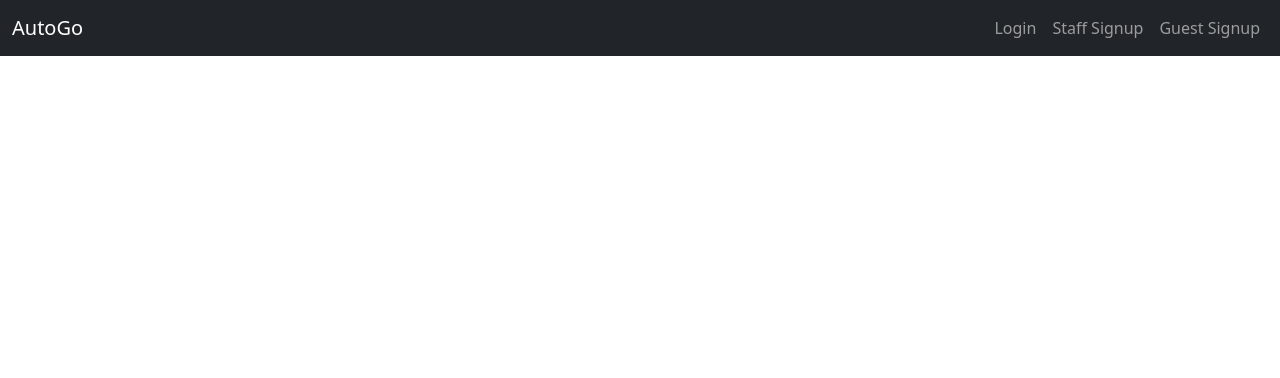
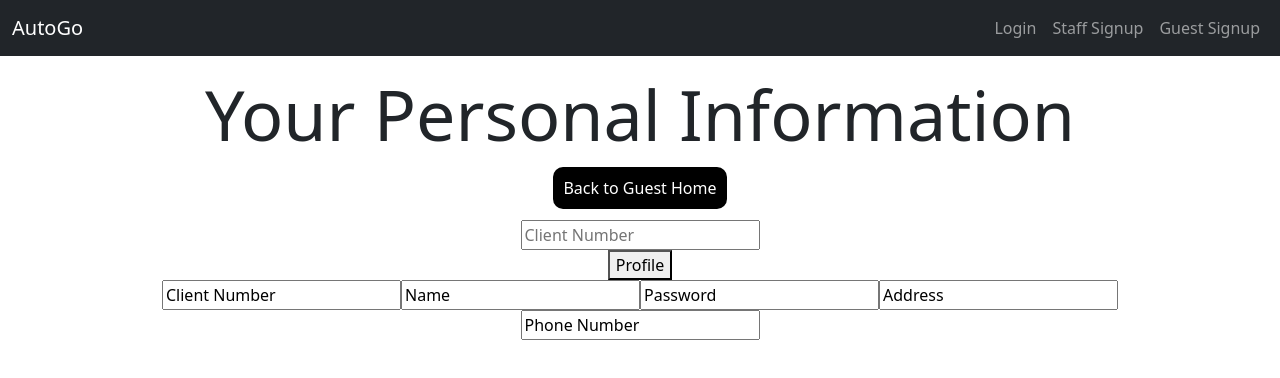
Before and after one commit to lunjielee/3309-AutoGo-GIthub, a React (Create React App) app: page /guest-show-profile in a window 1280 px wide. Shown: the top 378 px of the page. Built offline with nearby package versions, Linux system fonts and the light colour scheme.

Commit message:
my profile uploaded

```diff
--- a/src/App.js
+++ b/src/App.js
@@ -15,6 +15,7 @@ import StaffSignup from './components/staff_signup'
 import GuestSignup from './components/guest_signup'
 import GuestFindItem from './components/guest_find_item'
 import GuestViewAppointment from './components/guest_view_appointments';
+import GuestShowProfile from './components/guest_show_profile';
 import GuestShowBranchAppointment from './components/guest_show_branchAppointment';
 import StaffViewAppointment from './components/staff_view_appointment';
 import StaffViewBranchRevenue from './components/staff_view_branchRevenue';
@@ -61,6 +62,7 @@ class App extends Component {
             <Route path="/guest-signup" element={<GuestSignup />} />
             <Route path="/guest-home" element={<GuestHome />} />
             <Route path="/staff-home" element={<StaffHome />} />
+            <Route path="/guest-show-profile" element={<GuestShowProfile/>}/>
             <Route path="/guest-view-appointment" element={<GuestViewAppointment />} />
             <Route path="/guest-find-item" element={<GuestFindItem/>}/>
             <Route path="/guest-show-branchAppointment" element={<GuestShowBranchAppointment />}/>
--- a/src/components/guest_home.js
+++ b/src/components/guest_home.js
@@ -19,13 +19,13 @@ export default function GuestHome() {
     return (
         <div>Guest Home page<br />
             <div style={a_div_style}>
+                <a href='/guest-show-profile' style={a_style}>my profile</a>
+            </div>
+            <div style={a_div_style}>
                 <a href='/guest-view-appointment' style={a_style}>view my appointments</a>
             </div>
             <div style={a_div_style}>
                 <a href='/add-appointment' style={a_style}>book a appointment</a>
-            </div>
-            <div style={a_div_style}>
-                <a href='' style={a_style}>my profile</a>
             </div>
             <div style={a_div_style}>
                 <a href='/guest-find-item' style={a_style}>Find Locations</a>
--- a/src/components/guest_show_branchAppointment.js
+++ b/src/components/guest_show_branchAppointment.js
@@ -37,7 +37,7 @@ export default function GuestShowBranchAppointment() {
         <div>
             <h1>Show Branch Appointment Of Each Car</h1>
             <div style={a_div_style}>
-                <a href='/staff-home' style={a_style}>Back to Staff Home</a>
+                <a href='/guest-home' style={a_style}>Back to Staff Home</a>
             </div>
             <input onChange={(event)=> {setBranchNo(event.target.value)}} id='branchNo' placeholder='Branch No'></input><br/>
 
--- /dev/null
+++ b/src/components/guest_show_profile.js
@@ -0,0 +1,64 @@
+import React, { useState } from "react";
+import Axios from 'axios';
+
+export default function GuestShowProfile() {
+
+    const a_style = {
+        backgroundColor: "black",
+        color: "white",
+        textDecoration: "none",
+        padding: "10px",
+        borderRadius: "10px",
+    }
+
+    const a_div_style = {
+        margin: "20px",
+    }
+
+    const API_DOMAIN = process.env.API_DOMAIN || 'localhost';
+
+    const [clientNo, setClientNo] = useState();
+    const [clientList, setClientList] = useState([])
+
+    const getClientList = ()=>{
+        console.log(localStorage.currentUser);
+        Axios.post(`http://${API_DOMAIN}:8081/api/guest_show_profile`, {
+            clientNo: clientNo
+
+        }).then(response => {
+            console.log(response.data);
+            setClientList(response.data);
+        })
+    }
+
+    return(
+        <div>
+            <h1>Your Personal Information</h1>
+            <div style={a_div_style}>
+                <a href='/guest-home' style={a_style}>Back to Guest Home</a>
+            </div>
+
+            <input onChange={(event)=> {setClientNo(event.target.value)}} id='clientNo' placeholder="Client Number"></input><br/>
+
+            <button onClick={getClientList}>Profile</button>
+
+            <br/>
+            <input value='Client Number'readOnly></input>
+            <input value='Name' readOnly></input>
+            <input value='Password' readOnly></input>
+            <input value='Address' readOnly></input>
+            <input value='Phone Number' readOnly></input>
+
+            {clientList.map((val)=>{
+                console.log(val)
+                return <div>
+                    <input value={val.clientNo} readOnly></input>
+                    <input value={val.name} readOnly></input>
+                    <input value={val.password} readOnly></input>
+                    <input value={val.address} readOnly></input>
+                    <input value={val.phone} readOnly></input>
+                </div>
+            })}
+        </div>
+    )
+}
--- a/src/components/staff_home.js
+++ b/src/components/staff_home.js
@@ -20,9 +20,6 @@ export default function StaffHome() {
                 <a href='/staff-view-appointment' style={a_style}>view my appointments</a>
             </div>
             <div style={a_div_style}>
-                <a href='' style={a_style}>my profile</a>
-            </div>
-            <div style={a_div_style}>
                 <a href='/staff-view-branchRevenue' style={a_style}>View Branch Reveneue</a>
             </div>
         </div>
```
Also changed, not shown: server.js (+16 -0 lines).
